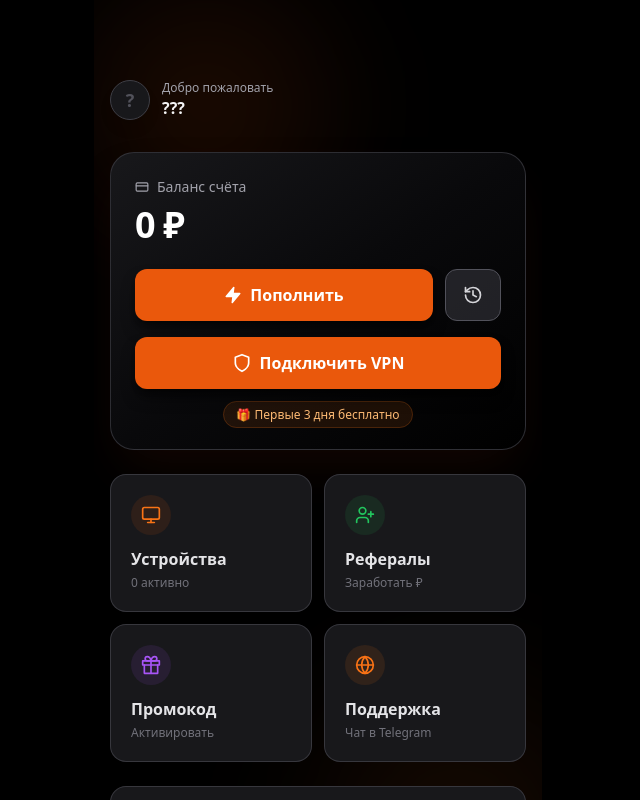
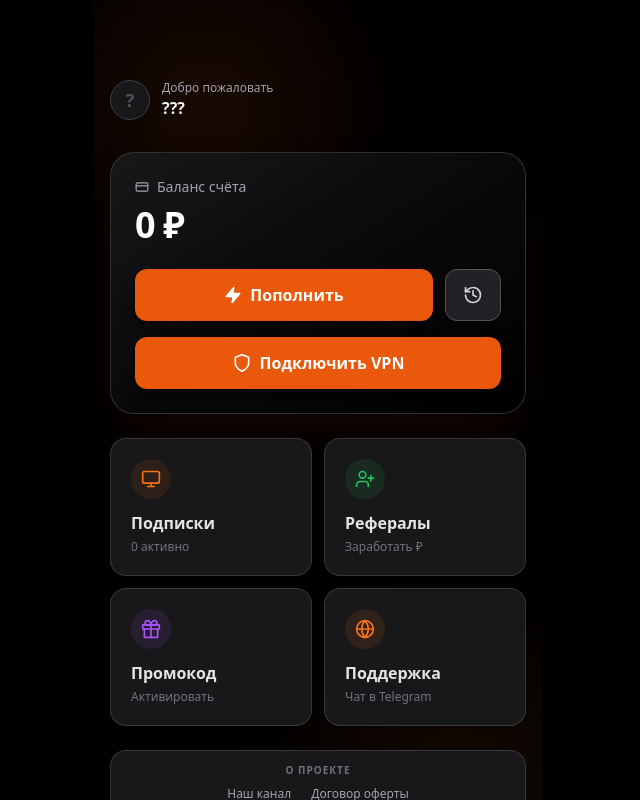
Before and after one commit to Blin4ickUSE/blinvpn, a React (Vite) app in the folder src/miniapp/: page / in a window 1280 px wide. Shown: the top 800 px of the page, without its empty margins (322-962 px from the left). Built offline with nearby package versions, Linux system fonts and the light colour scheme.

Commit message:
Update App.tsx

```diff
--- a/src/miniapp/App.tsx
+++ b/src/miniapp/App.tsx
@@ -184,11 +184,11 @@ interface PlatformData {
 const OFFER_AGREEMENT_TEXT = `
 **Редакция от 10.05.2026**
 
-Настоящий документ является официальным предложением (публичной офертой) сервиса **БлинВПН** (далее — «Исполнитель») и содержит все существенные условия предоставления услуг по предоставлению удалённого доступа к сети Интернет в соответствии с Гражданским кодексом РФ (ст. 435–444 ГК РФ) и Федеральным законом «О связи» № 126-ФЗ.
+Настоящий документ является официальным предложением (публичной офертой) сервиса **BlinVPN** (далее — «Исполнитель») и содержит все существенные условия предоставления услуг по предоставлению удалённого доступа к сети Интернет в соответствии с Гражданским кодексом РФ (ст. 435–444 ГК РФ) и Федеральным законом «О связи» № 126-ФЗ.
 
 ### 1. ТЕРМИНЫ И ОПРЕДЕЛЕНИЯ
 
-**1.1. Сервис (БлинВПН)** — программно-аппаратный комплекс, предоставляющий функционал перенаправления интернет-трафика через удалённые серверы.
+**1.1. Сервис (BlinVPN)** — программно-аппаратный комплекс, предоставляющий функционал перенаправления интернет-трафика через удалённые серверы.
 
 **1.2. Ключ доступа (Конфигурация)** — уникальный цифровой код/файл, генерируемый Сервисом, являющийся техническим средством аутентификации Пользователя в системе.
 
@@ -282,7 +282,7 @@ const OFFER_AGREEMENT_TEXT = `
 
 ### 9. ОТВЕТСТВЕННОЕ ИСПОЛЬЗОВАНИЕ И СООТВЕТСТВИЕ ЗАКОНОДАТЕЛЬСТВУ РФ
 
-**9.1.** Сервис БлинВПН функционирует на территории Российской Федерации в соответствии с действующим законодательством, в том числе с требованиями Федерального закона № 149-ФЗ «Об информации, информационных технологиях и о защите информации» и нормативными актами Роскомнадзора.
+**9.1.** Сервис BlinVPN функционирует на территории Российской Федерации в соответствии с действующим законодательством, в том числе с требованиями Федерального закона № 149-ФЗ «Об информации, информационных технологиях и о защите информации» и нормативными актами Роскомнадзора.
 
 **9.2.** Сервис не предназначен и не может быть использован для обхода законно установленных ограничений доступа к информации, введённых уполномоченными государственными органами Российской Федерации на основании судебных решений или иных правовых актов.
 
@@ -300,11 +300,11 @@ const OFFER_AGREEMENT_TEXT = `
 const PRIVACY_POLICY_TEXT = `
 **Редакция от 10.05.2026**
 
-Настоящая Политика конфиденциальности разработана в соответствии с требованиями Федерального закона № 152-ФЗ «О персональных данных» и регламентирует порядок сбора, обработки и хранения данных пользователей сервиса БлинВПН.
+Настоящая Политика конфиденциальности разработана в соответствии с требованиями Федерального закона № 152-ФЗ «О персональных данных» и регламентирует порядок сбора, обработки и хранения данных пользователей сервиса BlinVPN.
 
 ### 1. ОБЩИЕ ПОЛОЖЕНИЯ
 
-**1.1.** Настоящая Политика регламентирует порядок сбора, обработки и хранения технических данных пользователей сервиса БлинВПН.
+**1.1.** Настоящая Политика регламентирует порядок сбора, обработки и хранения технических данных пользователей сервиса BlinVPN.
 
 **1.2.** Основным приоритетом Сервиса является минимизация хранимых персональных данных при обеспечении технической стабильности и безопасности сети.
 
@@ -2031,13 +2031,7 @@ export default function App() {
                 <Shield size={20} /> Подключить VPN
             </Button>
 
-            {!isTrialUsed && (
-                <div className="text-center">
-                    <span className="text-xs text-orange-300 font-medium bg-orange-500/10 px-3 py-1 rounded-full border border-orange-500/20">
-                        🎁 Первые 3 дня бесплатно
-                    </span>
-                </div>
-            )}
+
           </div>
         </div>
       </div>
@@ -2047,7 +2041,7 @@ export default function App() {
           <div className="w-10 h-10 rounded-full bg-orange-600/10 text-orange-500 flex items-center justify-center mb-3 group-hover:scale-110 transition-transform">
             <Monitor size={20} />
           </div>
-          <div className="font-bold text-zinc-200">Устройства</div>
+          <div className="font-bold text-zinc-200">Подписки</div>
           <div className="text-xs text-zinc-500 mt-1">{devices.length} активно</div>
         </Card>
         <Card onClick={() => setView('referral')} className="cursor-pointer hover:border-green-500/50 transition-colors group">
@@ -2110,7 +2104,7 @@ export default function App() {
               >
                 <div className="flex items-center gap-3">
                   <Smartphone size={20} className="text-orange-400" />
-                  <span className="text-white font-medium">Мои устройства</span>
+                  <span className="text-white font-medium">Мои подписки</span>
                   <span className="bg-orange-600 text-white text-xs px-2 py-0.5 rounded-full">{devices.length}</span>
                 </div>
                 <ChevronRight size={20} className="text-zinc-400" />
@@ -2329,7 +2323,7 @@ export default function App() {
                           if (!plain) {
                             return (
                               <p className="text-xs text-amber-400/90 mb-3">
-                                Ссылка появится после синхронизации. Зайдите в «Мои устройства» и откройте инструкцию оттуда.
+                                Ссылка появится после синхронизации. Зайдите в «Мои подписки» и откройте инструкцию оттуда.
                               </p>
                             );
                           }
@@ -2352,7 +2346,7 @@ export default function App() {
                                     } else if (action.type === 'copy_plain_sub') {
                                       const plain = getPlainSubscriptionUrl();
                                       if (plain) handleCopy(plain);
-                                      else alert('Ссылка ещё не загружена. Попробуйте через несколько секунд или откройте «Мои устройства».');
+                                      else alert('Ссылка ещё не загружена. Попробуйте через несколько секунд или откройте «Мои подписки».');
                                     } else if (action.url) {
                                         const w = window as any;
                                         if (action.url.startsWith('happ://') && w.Telegram?.WebApp?.openLink) {
@@ -2388,7 +2382,7 @@ export default function App() {
 
   const DevicesView = () => (
     <div className="min-h-full flex flex-col">
-      <Header title="Мои устройства" onBack={() => setView('home')} />
+      <Header title="Мои подписки" onBack={() => setView('home')} />
       <div className="flex-1 space-y-4">
         {devices.map(device => {
           const isExpired = device.is_expired === true;
@@ -4101,4 +4095,4 @@ export default function App() {
       )}
     </AnimatedBackground>
   );
-    }
+          }
```
